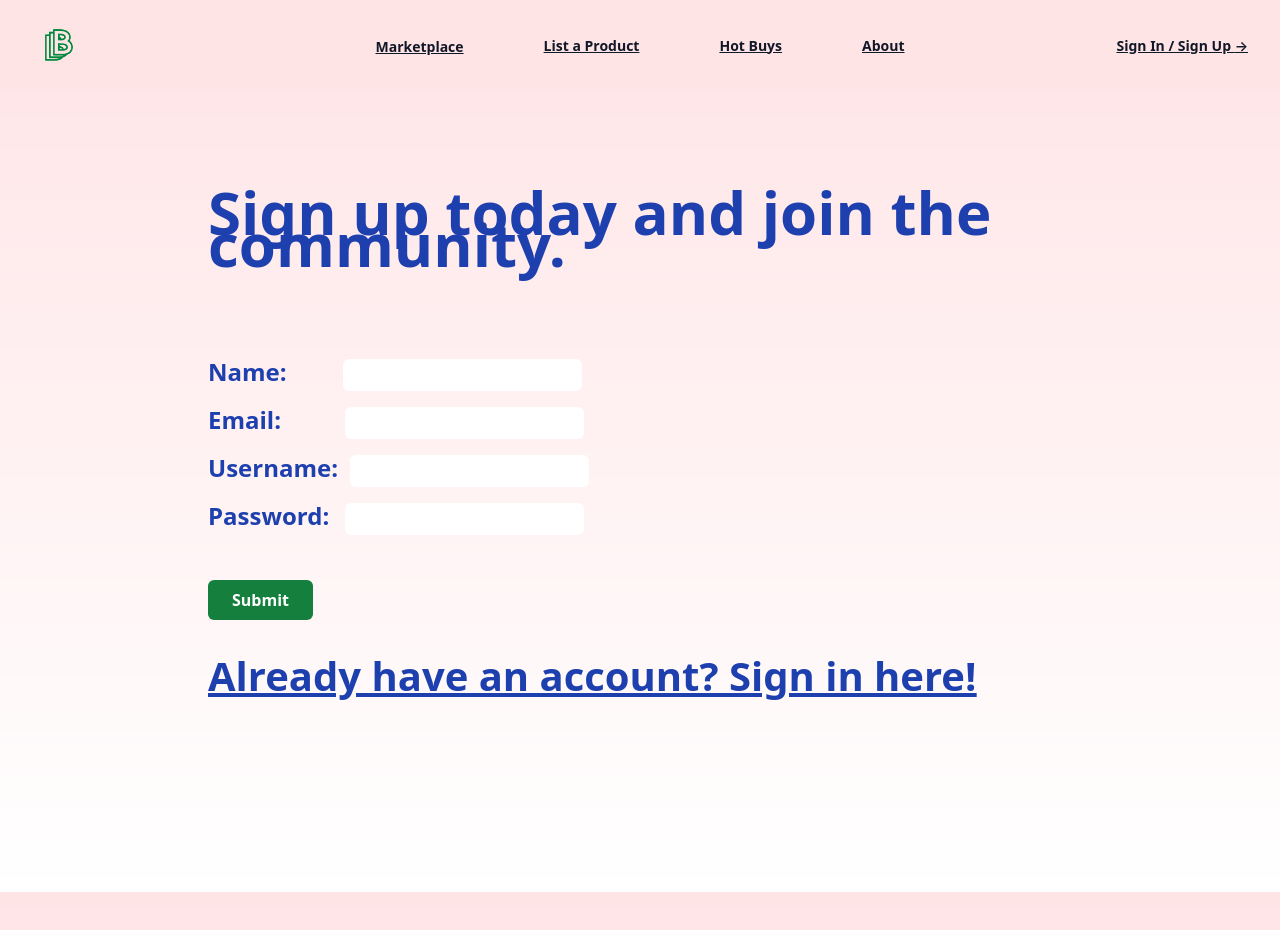
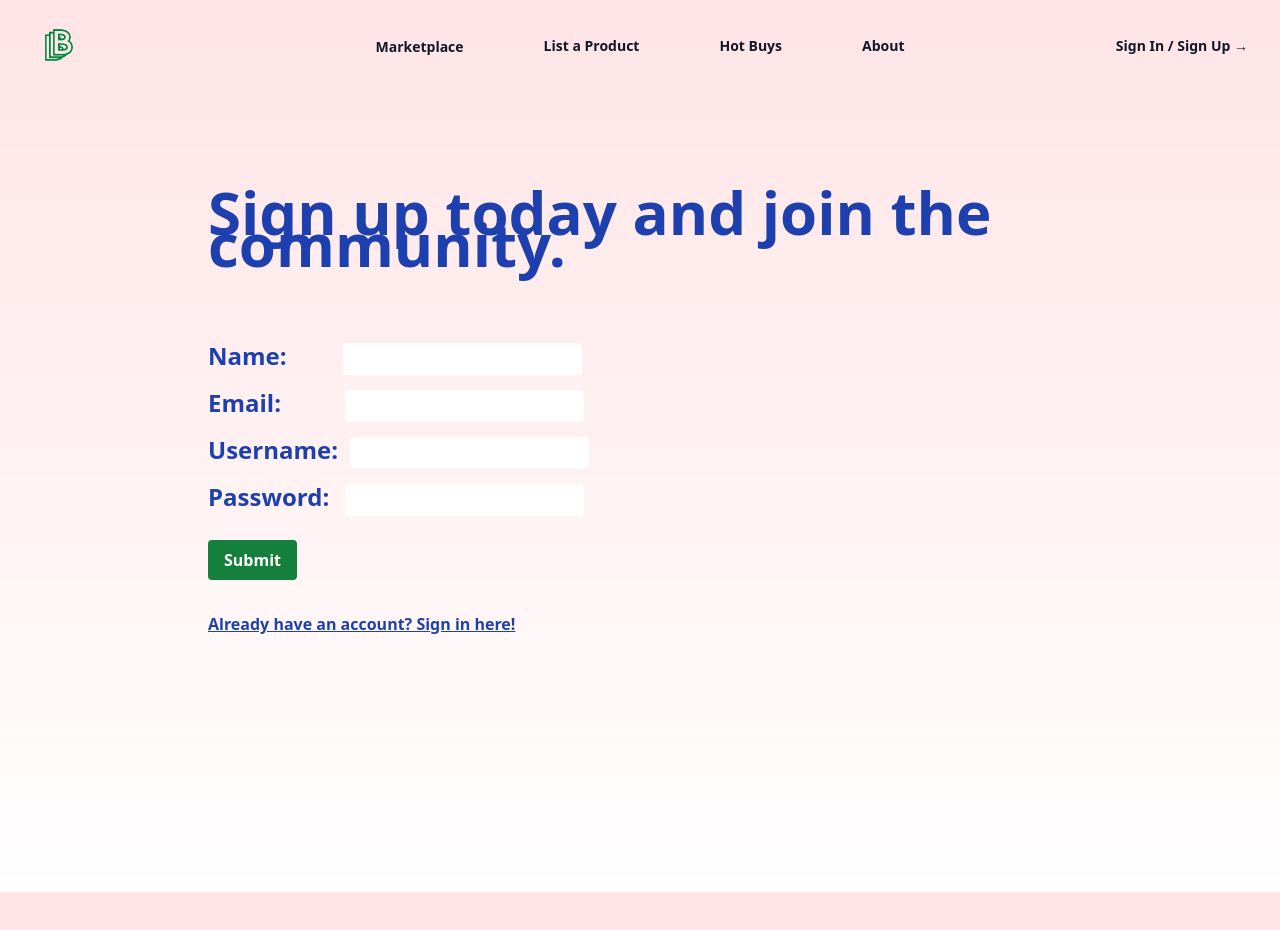
Before and after one commit to Anant1902/AEmoneySaver, a Next.js app: page /SignUpPage in a window 1280 px wide. Shown: the top 930 px of the page. Built offline with nearby package versions, Linux system fonts and the light colour scheme.

Commit message:
removed bootstrap

```diff
--- a/app/SignInPage/page.tsx
+++ b/app/SignInPage/page.tsx
@@ -1,11 +1,11 @@
 'use client';
-import 'bootstrap/dist/css/bootstrap.min.css';
 import 'tailwindcss/tailwind.css';
 import '../globals.css'
-import { useRouter } from 'next/router';
 import { useState } from 'react';
-import { checkSignIn, createUser } from '../../components/UserService'
+import { checkSignIn } from '../../components/UserService'
 import Link from 'next/link';
+// import 'bootstrap/dist/css/bootstrap.min.css';
+
 
 
 function SignInPage() {
@@ -69,13 +69,13 @@ function SignInPage() {
                 Sign In here.
             </h1>
             <div className='text-left pl-52'>
-                <form>
+                <form className='pb-3'>
                     <label className='mt-2 text-blue-800 text-2xl leading-8 font-semibold sm:text-1xl pb-2 pr-16'>
                         Email:
                     </label>
                     <input type="email" onChange={handleEmailChange} value={email} className='rounded text-1xl py-1 px-1'  />
                 </form>
-                <form>
+                <form className='pb-6'>
                     <label className='mt-2 text-blue-800 text-2xl leading-8 font-semibold sm:text-1xl pb-5 pr-4'>
                         Password:
                     </label>
@@ -86,9 +86,9 @@ function SignInPage() {
                     Submit
                 </button>
                 <Link href='/SignUpPage'>
-                    <h1 className='mt-2 text-blue-800 text-1xl font-semibold text-left py-6 underline'>
+                    <div className='mt-2 text-blue-800 text-1xl font-semibold text-left py-6 underline'>
                     Don&apos;t have an account yet? Sign up now!
-                    </h1>
+                    </div>
                 </Link>
                 <h1 className="font-semibold text-blue-800 text-3xl">
                     {lowerText}
--- a/app/SignUpPage/page.tsx
+++ b/app/SignUpPage/page.tsx
@@ -1,8 +1,7 @@
 'use client';
-import 'bootstrap/dist/css/bootstrap.min.css';
+
 import 'tailwindcss/tailwind.css';
-import '../globals.css'
-import { useRouter } from 'next/router';
+import '../globals.css';
 import { useState } from 'react';
 import { checkSignIn, createUser } from '../../components/UserService'
 import Link from 'next/link';
@@ -66,26 +65,25 @@ function SignUpPage() {
                 Sign up today and join the community.
             </h1>
             <div className='text-left pl-52'>
-                <form>
+                <form className='pb-3'>
                     <label className='mt-2 text-blue-800 text-2xl leading-8 font-semibold sm:text-1xl pb-2 pr-14'>
                         Name:
                     </label>
                     <input type="text" onChange={handleNameChange} value={name} className='rounded text-1xl py-1 px-1'  />
                 </form>
-
-                <form>
+                <form className='pb-3'>
                     <label className='mt-2 text-blue-800 text-2xl leading-8 font-semibold sm:text-1xl pb-2 pr-16'>
                         Email:
                     </label>
                     <input type="email" onChange={handleEmailChange} value={email} className='rounded text-1xl py-1 px-1'  />
                 </form>
-                <form>
+                <form className='pb-3'>
                     <label className='mt-2 text-blue-800 text-2xl leading-8 font-semibold sm:text-1xl pb-2 pr-3'>
                         Username:
                     </label>
                     <input type="text" onChange={handleUserChange} value={uname} className='rounded text-1xl py-1 px-1'  />
                 </form>
-                <form>
+                <form className='pb-6'>
                     <label className='mt-2 text-blue-800 text-2xl leading-8 font-semibold sm:text-1xl pb-5 pr-4'>
                         Password:
                     </label>
--- a/app/page.tsx
+++ b/app/page.tsx
@@ -1,5 +1,4 @@
 import LandingPage from '../components/Landingpage'
-import 'bootstrap/dist/css/bootstrap.min.css';
 import './globals.css';
 import 'tailwindcss/tailwind.css';
 
--- a/components/Navbar.tsx
+++ b/components/Navbar.tsx
@@ -34,7 +34,7 @@ function NavBar() {
   const [mobileMenuOpen, setMobileMenuOpen] = useState(false);
 
   return (
-    <header className ="bg-rose-100">
+    <header>
     <nav className="mx-auto flex max-w-7xl items-center justify-between p-6 lg:px-8" aria-label="Global">
       <div className="flex lg:flex-1">
           <a href='/'>
@@ -43,7 +43,7 @@ function NavBar() {
       </div>
       <Popover.Group className="hidden lg:flex lg:gap-x-20">
         <Popover>
-          <a href='#' className="text-sm font-semibold leading-6 text-gray-900">
+          <a href='#' className="text-sm font-semibold leading-6 text-gray-900 hover:text-blue-700">
             Marketplace
             {/* <ChevronDownIcon className="h-5 w-5 flex-none text-gray-400" aria-hidden="true" /> */}
           </a>
@@ -93,19 +93,19 @@ function NavBar() {
           </Transition> */}
         </Popover>
 
-        <a href="#" className="text-sm font-semibold leading-6 text-gray-900">
+        <a href="#" className="text-sm font-semibold leading-6 text-gray-900 hover:text-blue-700">
           List a Product
         </a>
-        <a href="#" className="text-sm font-semibold leading-6 text-gray-900">
+        <a href="#" className="text-sm font-semibold leading-6 text-gray-900 hover:text-blue-700">
           Hot Buys
         </a>
-        <a href="#" className="text-sm font-semibold leading-6 text-gray-900">
+        <a href="#" className="text-sm font-semibold leading-6 text-gray-900 hover:text-blue-700">
           About
         </a>
       </Popover.Group>
 
       <div className="hidden lg:flex lg:flex-1 lg:justify-end">
-        <a href="../SignInPage" className="text-sm font-semibold leading-6 text-gray-900">
+        <a href="../SignInPage" className="text-sm font-semibold leading-6 text-gray-900 hover:text-blue-700">
           Sign In / Sign Up <span aria-hidden="true">&rarr;</span>
         </a>
       </div>
--- a/package.json
+++ b/package.json
@@ -15,6 +15,7 @@
     "@types/node": "20.2.4",
     "@types/react": "18.2.7",
     "@types/react-dom": "18.2.4",
+    "bootstrap": "^5.2.3",
     "eslint": "8.41.0",
     "eslint-config-next": "13.4.4",
     "fs": "^0.0.1-security",
```
Also changed, not shown: tailwind.config.js (line endings or trailing spaces), 1 other file (tests, documents, lock files or other folders).
